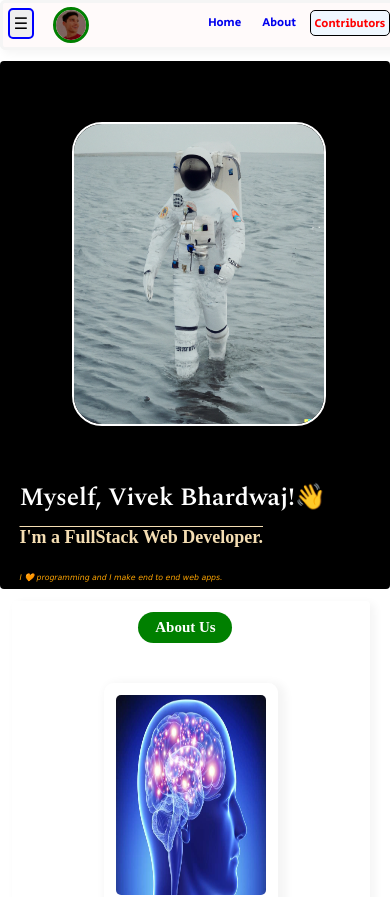
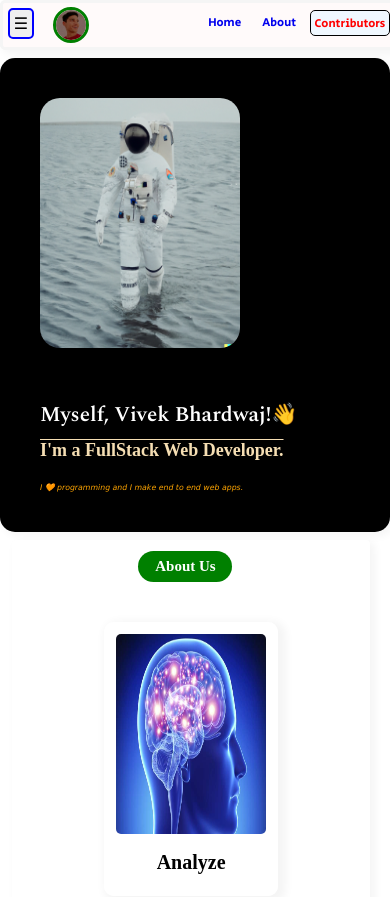
Before and after one commit to DevVivekk/MernApp, a React (Create React App) app in the folder myapp1/: page / in a window 390 px wide. Shown: the top 897 px of the page. Built offline with nearby package versions, Linux system fonts and the light colour scheme; a web font is replaced by a local one.

Commit message:
okkkdone

```diff
--- a/myapp1/src/App.css
+++ b/myapp1/src/App.css
@@ -1,15 +1,25 @@
 @media screen and (max-width:1010px){
-    .hero-img{
+    /* .hero-img{
         position: relative;
         left: 15%;
         margin-top: 15%;
         height: 50vh;
         width: 45vw;
 
+    } */
+}
+@media screen and (max-width:800px){
+    .hero-img{
+        height: 25rem;
+        width: 20rem;
     }
 }
-
 @media screen and (max-width:600px){
+    .page2{
+        display:flex;
+        flex-direction:column;
+        align-content:space-between;
+    }
     .linkone{
         margin: 2%;
     }
@@ -49,13 +59,13 @@
     .review{
         font-size:1.5rem;
     }
-    .hero-img{
+    /* .hero-img{
         height:30rem;
         width:25rem;
         margin-left:0rem;
         border:2px solid white;
         border-radius:3rem;
-    }
+    } */
     .hero-img:hover{
         border:2px solid blue;
     }
@@ -81,6 +91,9 @@
     .info{
         font-size: 2vw;
         margin-top: 7%;
+    }
+    .hero-name{
+        font-size:2.1rem;
     }
 }
 @media screen and (max-width:650px){
--- a/myapp1/src/Pages/page2.js
+++ b/myapp1/src/Pages/page2.js
@@ -6,6 +6,8 @@ function Page2() {
     <div className='page2'>
     <div className='hero-text'>
         <img className='hero-img' src={IMG} alt='img' />
+        </div>
+        <div>
         <h1 className='hero-name hero-items'>Myself, Vivek Bhardwaj!👋</h1>
         <h3 className='hero-items hero-last-name'>I'm a FullStack Web Developer.</h3>
         <p className='info'>I 🧡 programming and I make end to end web apps.</p>
--- a/myapp1/src/index.css
+++ b/myapp1/src/index.css
@@ -8,6 +8,7 @@
 
 html{
     font-size:62.5%;
+    overflow-x:hidden;
 }
 *{
     padding: 0%;
@@ -64,22 +65,25 @@ html{
 }
 
 .page2{
-   padding: 0%;
    margin: 2% 0% 2% 0% ;
    width: auto;
    height: auto;
-   background-color: black;
-   border: 3px whitesmoke;
-   border-radius: 4px;
+   border-radius: 1.5rem;
    color:white;
-   font-size: 2em;
-   box-shadow: 4px 3px 8px 1px white;
-  -webkit-box-shadow: 4px 3px 8px 1px white;
+   background-color:black;
+   font-size: 2rem;
+   display:flex;
+   flex-direction:row-reverse;
+   justify-content:space-between;
+   padding:4rem;
+   box-shadow: 4px 3px 8px 1px whitesmoke;
+   -webkit-box-shadow: 4px 3px 8px 1px whitesmoke;
 }
 .hero-name{
-    font-size: 2.5rem;
+    font-size: 3.5rem;
     margin-top: 15%;
     font-family: 'Spectral', serif;
+    color:white;
 }
 .hero-last-name{
     margin-top: 3%;
@@ -94,19 +98,17 @@ html{
     color: whitesmoke !important;
     font-size: 1.8rem;
 }
-.hero-text{
+/* .hero-text{
     display: flex;
     flex-direction: column;
     justify-content: space-around;
     margin: 3%;
     padding: 2%;
-}
+} */
 .hero-img{
     height: 35rem;
     width: 30rem;
-    position: absolute;
-    left: 70%;
-    border-radius: 5px;
+    border-radius: 2rem;
 }
 .nav{
     border: 3px solid whitesmoke;
@@ -256,12 +258,11 @@ html{
 .box-1{
         height: 25rem;
         width: 20rem;
-        margin-top: 5%;
-        border: 2px solid aliceblue;
+        margin-top: 4%;
         box-shadow: 4px 3px 8px 4px whitesmoke;
        -webkit-box-shadow: 8px 8px 8px 4px whitesmoke;
-       background-color:aliceblue;
-       border-radius: 10px;
+       background-color:white;
+       border-radius: 2rem;
 }
     .page-5{
         padding: 1%;
@@ -282,7 +283,7 @@ html{
         height: 7rem;
         width: 7rem;
         border-radius:50%;
-        border:2px solid whitesmoke;
+        border:2px solid green;
     }
     .name-data{
         margin-top: 2%;
```
